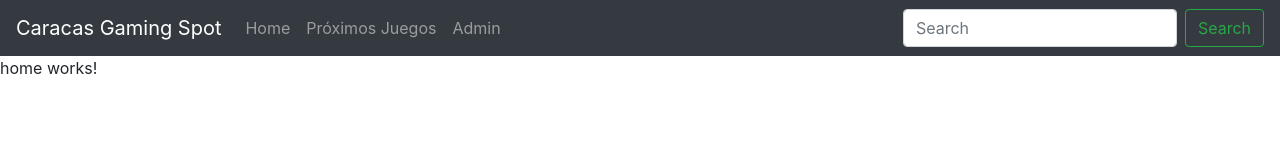
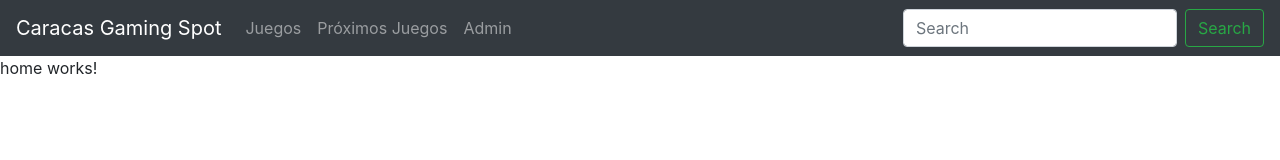
Before and after one commit to Gisellemfc/Videogames-Store-Website, an Angular app in the folder MicroProyecto2/: page /home in a window 1280 px wide. Shown: the top 160 px of the page. Built offline with nearby package versions, Linux system fonts and the light colour scheme.

Commit message:
Navbar dinamico

```diff
--- a/MicroProyecto2/src/app/components/navbar/navbar.component.html
+++ b/MicroProyecto2/src/app/components/navbar/navbar.component.html
@@ -6,14 +6,8 @@
 
     <div class="collapse navbar-collapse" id="navbarSupportedContent">
         <ul class="navbar-nav mr-auto">
-            <li class="nav-item">
-                <a class="nav-link" href="#">Home<span class="sr-only">(current)</span></a>
-            </li>
-            <li class="nav-item">
-                <a class="nav-link" href="#">Próximos Juegos<span class="sr-only">(current)</span></a>
-            </li>
-            <li class="nav-item">
-                <a class="nav-link" href="#">Admin<span class="sr-only">(current)</span></a>
+            <li class="nav-item" *ngFor="let navItem of navbar">
+                <a class="nav-link" [routerLink]="['navItem.url']" routerLinkActive="active">{{ navItem.nombre }}</a>
             </li>
         </ul>
         <form class="form-inline my-2 my-lg-0">
--- a/MicroProyecto2/src/app/components/navbar/navbar.component.ts
+++ b/MicroProyecto2/src/app/components/navbar/navbar.component.ts
@@ -7,6 +7,12 @@ import { Component, OnInit } from '@angular/core';
 })
 export class NavbarComponent implements OnInit {
 
+  navbar = [
+    {nombre: 'Juegos', url: 'home'},
+    {nombre: 'Próximos Juegos', url: 'proximos-juegos'},
+    {nombre: 'Admin', url: 'admin'}
+  ];
+
   constructor() { }
 
   ngOnInit(): void {
```
